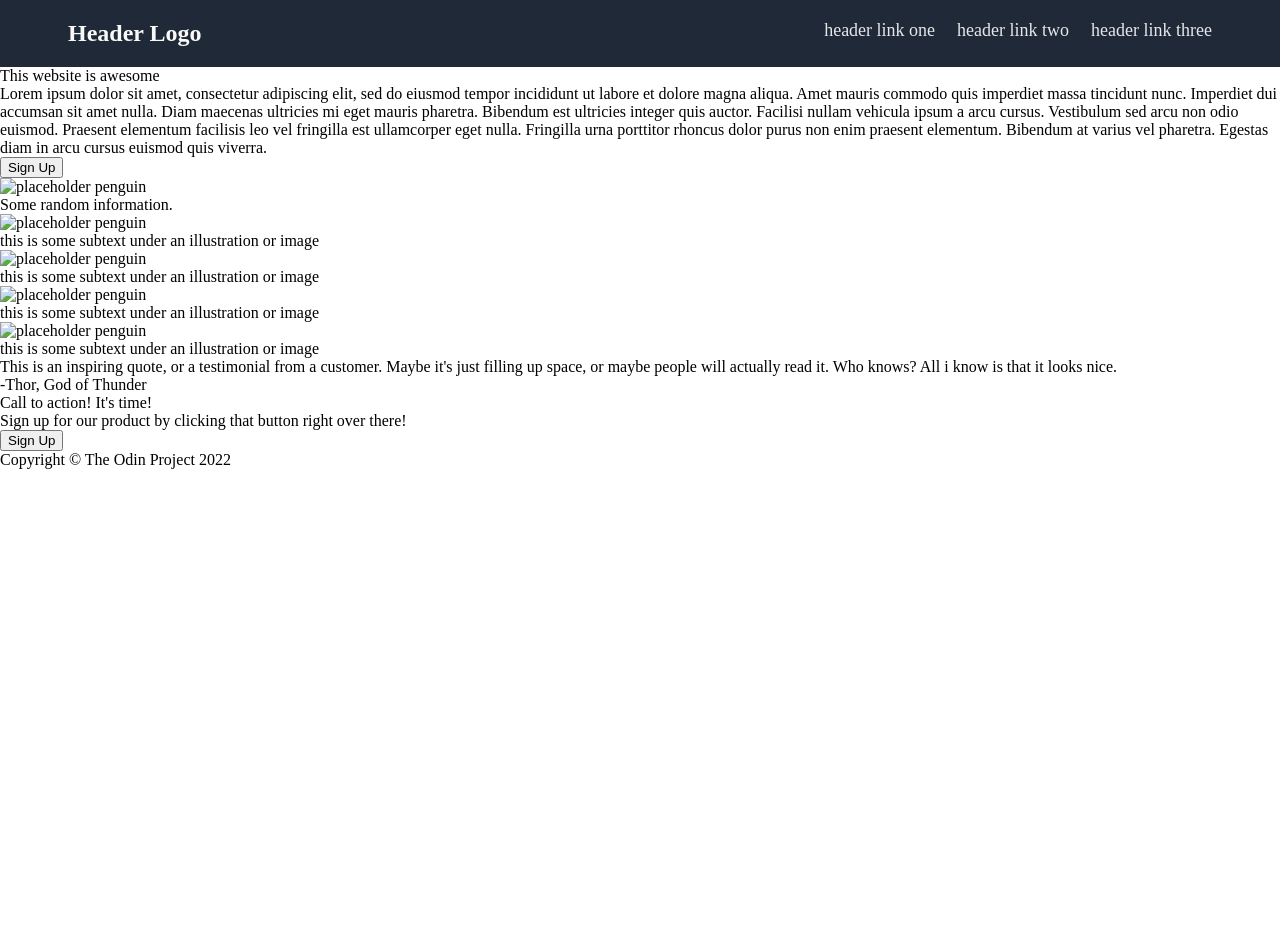
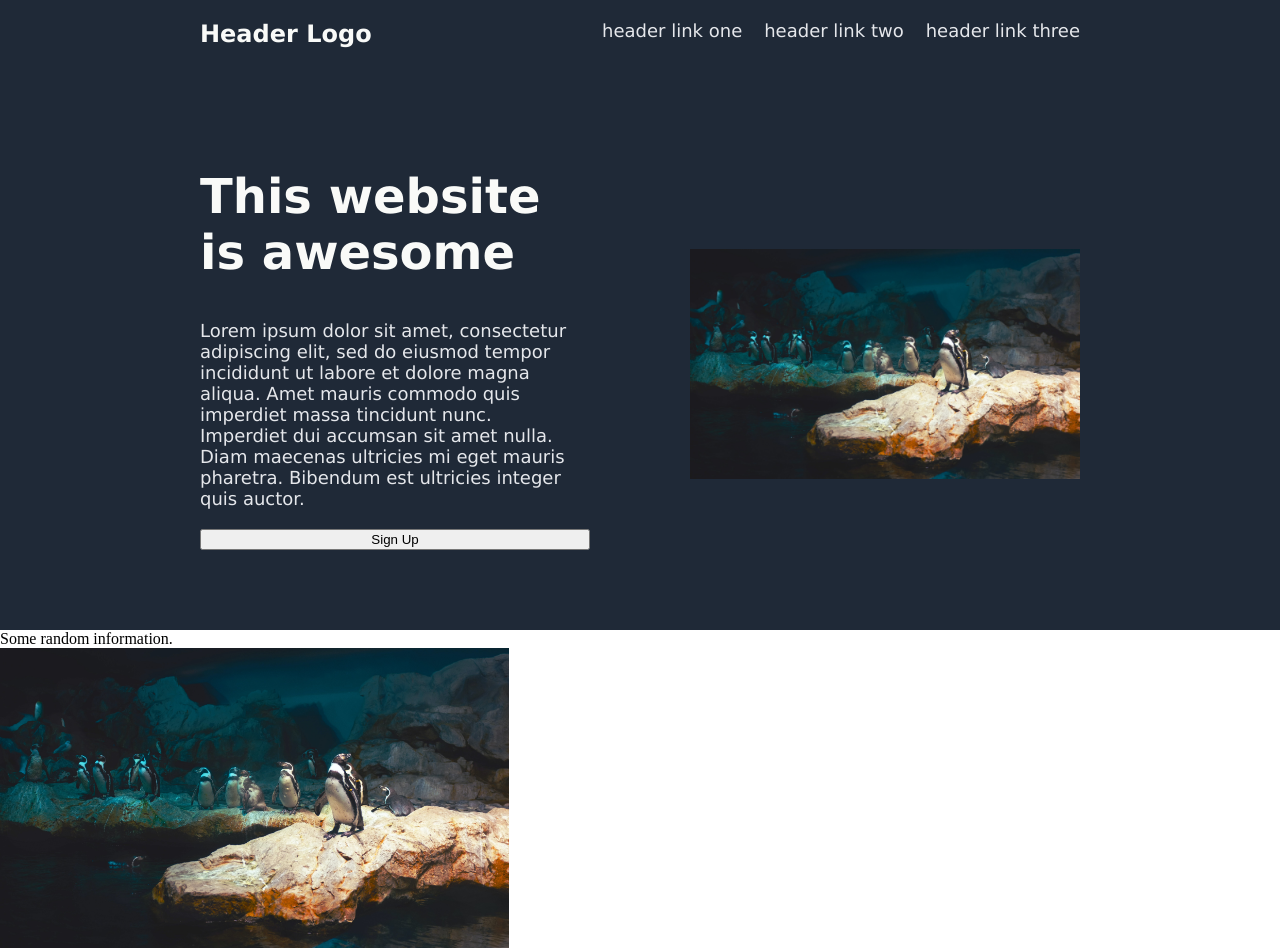
Before and after one commit to asasincreedmc/odin-landing-page, a plain HTML site: page index.html in a window 1280 px wide. Shown: the top 951 px of the page. Before the commit the page ends 800 px from the top, so only its background shows below. Drawn offline with Linux system fonts and the light colour scheme.

Commit message:
Style hero text and image

```diff
--- a/index.html
+++ b/index.html
@@ -20,21 +20,20 @@
     </div>
     <div class="content">
         <div class="hero">
-            <div class="hero-text">
-                <div>This website is awesome</div>
-                <div>
+            <div class="left-hero">
+                <div class="hero-main-text">This website is awesome</div>
+                <div class="hero-sec-text">
                     Lorem ipsum dolor sit amet, consectetur adipiscing elit, sed do eiusmod tempor incididunt ut labore
                     et dolore magna aliqua. Amet mauris commodo quis imperdiet massa tincidunt nunc. Imperdiet dui
                     accumsan sit amet nulla. Diam maecenas ultricies mi eget mauris pharetra. Bibendum est ultricies
-                    integer quis auctor. Facilisi nullam vehicula ipsum a arcu cursus. Vestibulum sed arcu non odio
-                    euismod. Praesent elementum facilisis leo vel fringilla est ullamcorper eget nulla. Fringilla urna
-                    porttitor rhoncus dolor purus non enim praesent elementum. Bibendum at varius vel pharetra. Egestas
-                    diam in arcu cursus euismod quis viverra.
+                    integer quis auctor.
                 </div>
                 <button class="hero-button">Sign Up</button>
 
             </div>
-            <img class="hero-img" src="placeholder-img.jpg" alt="placeholder penguin">
+            <div class="img-container">
+                <img class="hero-img" src="placeholder-img.jpg" alt="placeholder penguin">
+            </div>
         </div>
         <div class="images-section">
             <div>Some random information.</div>
--- a/styles.css
+++ b/styles.css
@@ -6,7 +6,8 @@ body{
 .header{
     display: flex;
     background-color: #1f2937;
-    padding: 20px;
+    padding-top: 20px;
+    padding-bottom: 100px;
 }
 
 .header-logo{
@@ -14,11 +15,12 @@ body{
     color: #f9faf8;
     font-size: 24px;
     font-weight: bold;
-    margin-left: 48px;
+    margin-left: 200px;
+    font-family: Verdana, Geneva, Tahoma, sans-serif
 }
 
 .links{
-    margin-right: 48px;
+    margin-right: 200px;
 }
 
 a{
@@ -26,4 +28,53 @@ a{
     color: #e5e7eb;
     font-size: 18px;
     margin-left: 18px;
+    font-family: Verdana, Geneva, Tahoma, sans-serif
 }
+
+.hero{
+    background-color: #1f2937;
+    display: flex;
+    align-items: center;
+    padding-bottom: 80px;
+}
+
+.hero-main-text{
+    font-size: 48px;
+    font-weight: bolder;
+    color: #f9faf8;
+    margin: 20px;
+    margin-left: 0;
+    font-family: Verdana, Geneva, Tahoma, sans-serif
+}
+
+.hero-sec-text{
+    font-size: 18px;
+    color: #e5e7eb;
+    margin: 20px;
+    margin-left: 0;
+    font-family: Verdana, Geneva, Tahoma, sans-serif
+}
+
+.left-hero{
+    display: flex;
+    flex-direction: column;
+    margin-left: 200px;
+    flex: auto;
+    width: 100px;
+}
+
+img{
+    max-width: 100%;
+    max-height: 300px;
+    margin-left: auto;
+}
+
+.img-container{
+    margin-right: 200px;
+    margin-left: 100px;
+    margin-top: 30px;
+    width:100px;
+    display: flex;
+    align-items: flex-start;
+    flex: auto;
+}
```
Also changed, not shown: placeholder-img.jpg (added).
